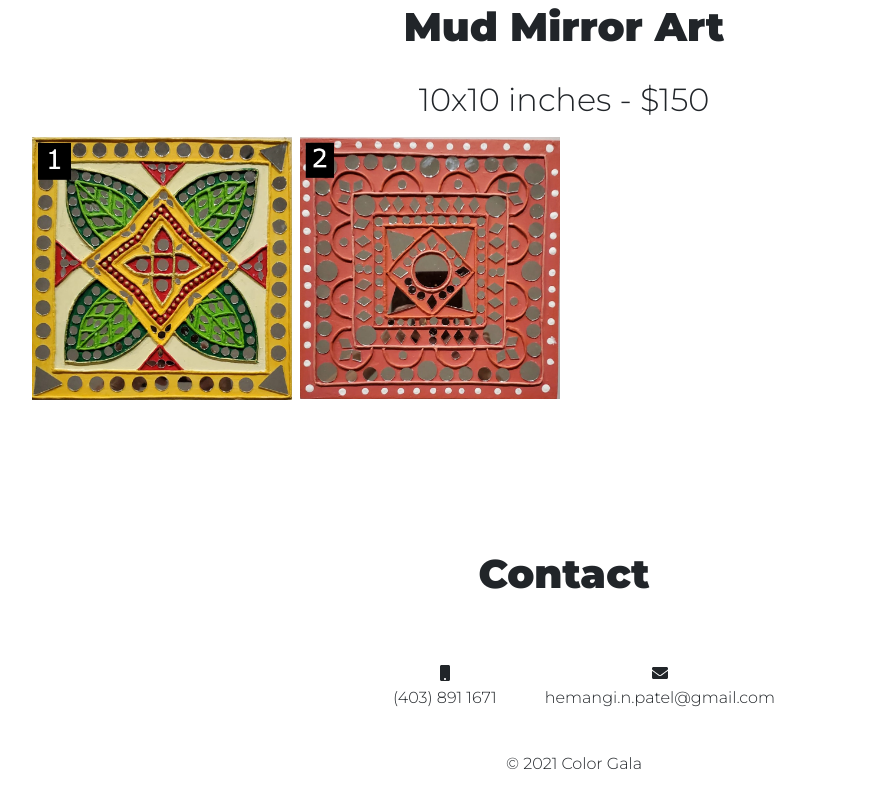
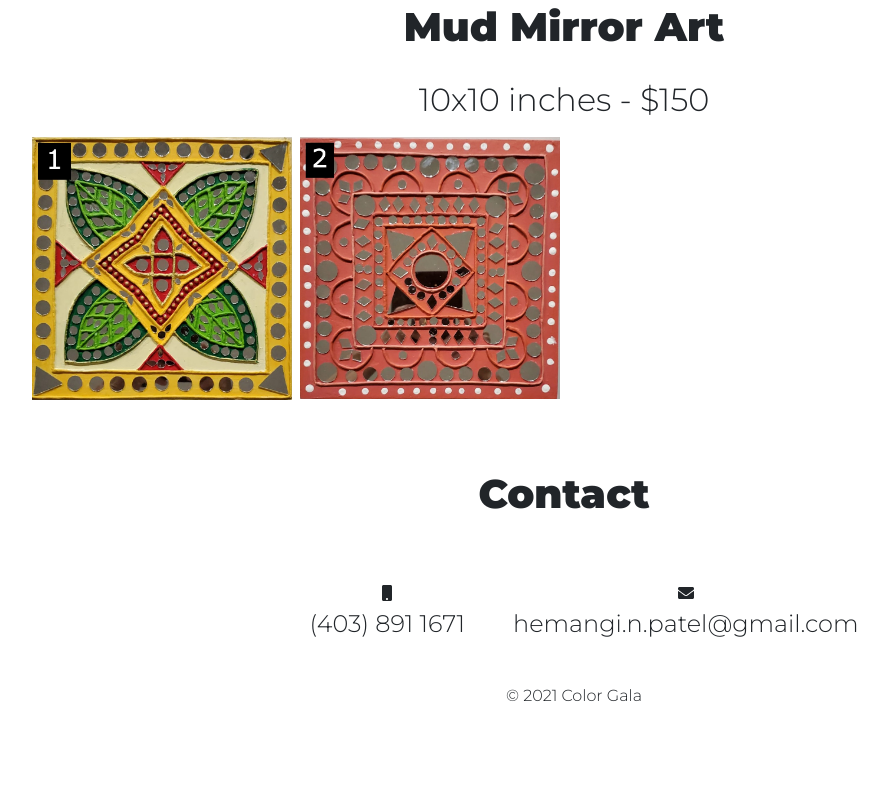
Before and after one commit to harshp30/ColorGalaGallary, a plain HTML site: page index.html in a window 1280 px wide. Shown: the part 3687-4495 px from the top of the page, without its empty margins (76-964 px from the left). After the commit the page ends 4471 px from the top, so only its background shows below. Drawn offline with nearby package versions, Linux system fonts and the light colour scheme.

Commit message:
Update styles.css

```diff
--- a/css/styles.css
+++ b/css/styles.css
@@ -183,6 +183,7 @@ h1, h2, h3, h4, h5, h6 {
 #gallary {
   padding: 100px;
   padding-top: 50px;
+  padding-bottom: 20px;
 }
 
 .gallary-text {
@@ -294,3 +295,13 @@ h1, h2, h3, h4, h5, h6 {
   background-color: white;
   color: #000000;
 }
+
+#email {
+  font-size: 1.5rem;
+  font-weight: normal;
+}
+
+#phone-num {
+  font-size: 1.5rem;
+  font-weight: normal;
+}
```
